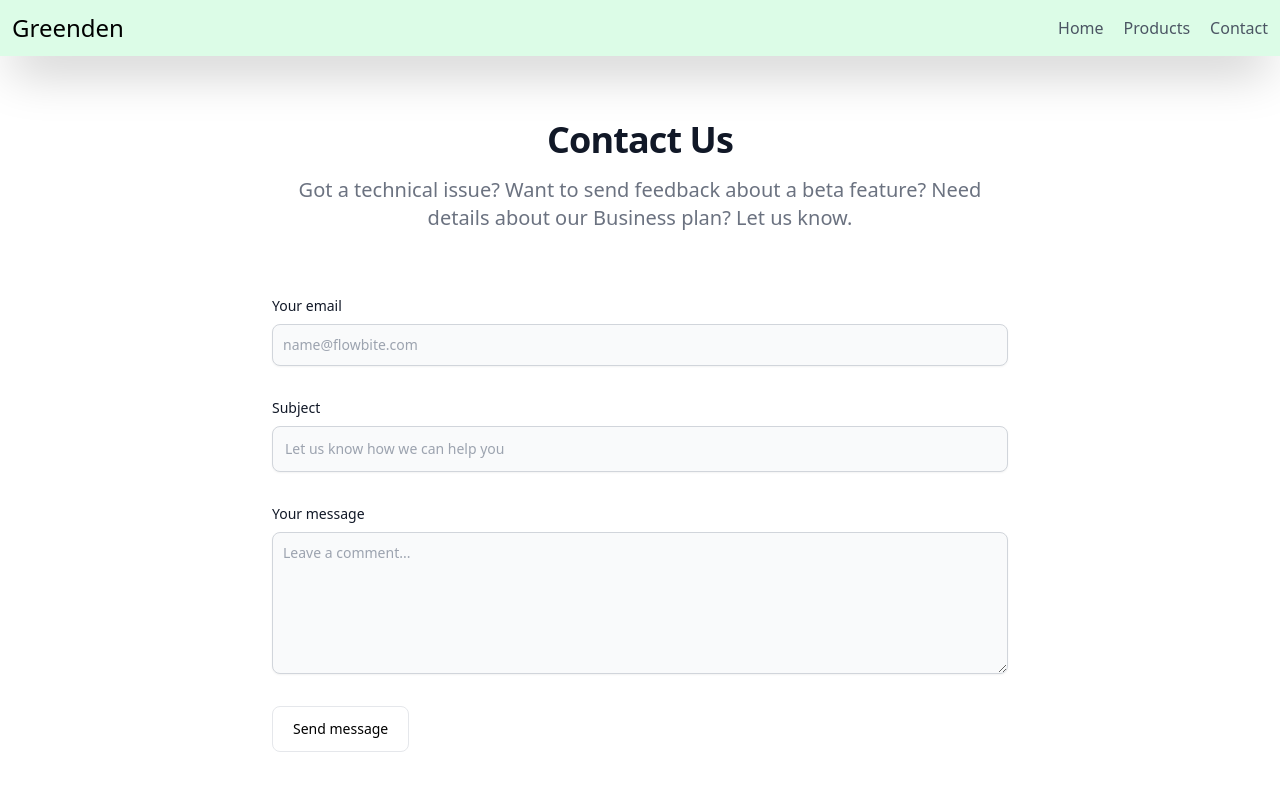
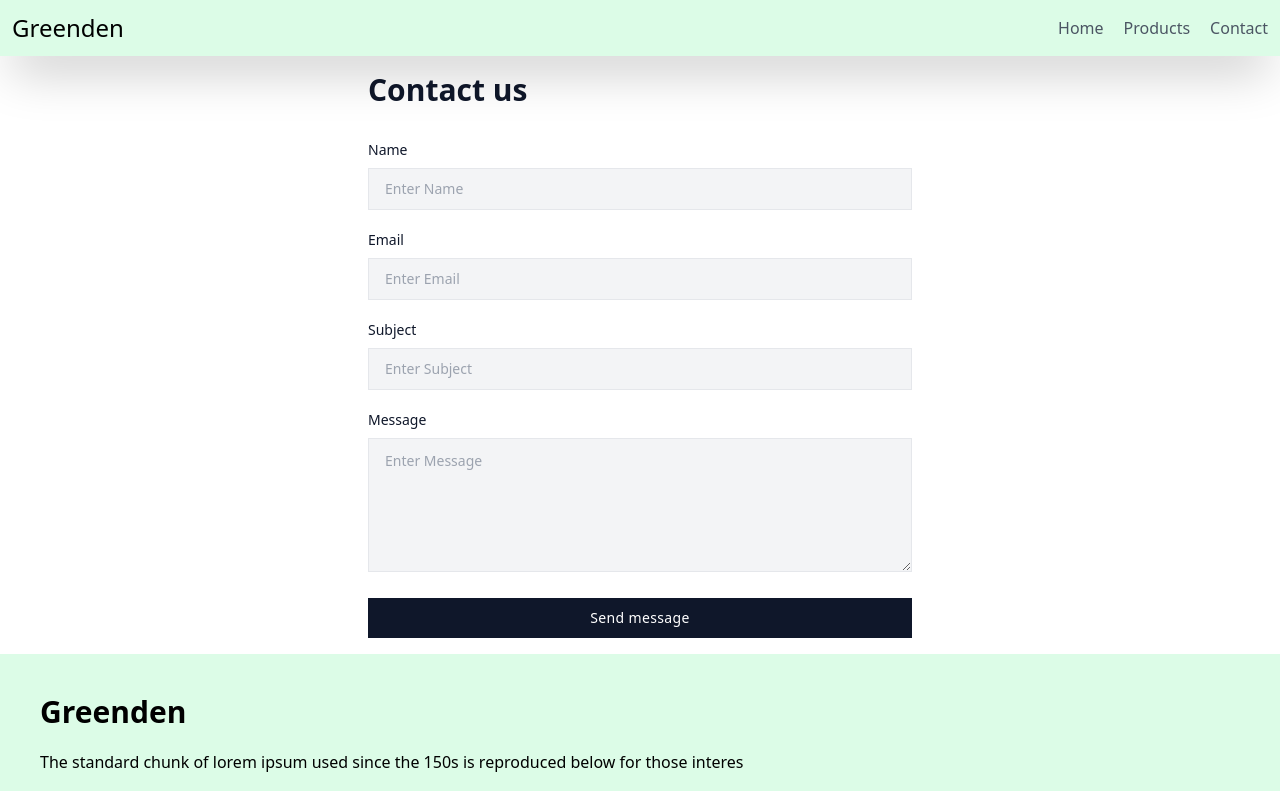
Before and after one commit to nather24/greendan_tailwindcss, a website: page contact.html in a window 1280 px wide. Shown: the top 791 px of the page. Drawn offline with nearby package versions, Linux system fonts and the light colour scheme.

Commit message:
update contact us

```diff
--- a/contact.html
+++ b/contact.html
@@ -32,27 +32,33 @@
         </ul>
     </nav>
 
-    <section class="bg-white dark:bg-gray-900">
-  <div class="py-8 lg:py-16 px-4 mx-auto max-w-screen-md">
-      <h2 class="mb-4 text-4xl tracking-tight font-extrabold text-center text-gray-900 dark:text-white">Contact Us</h2>
-      <p class="mb-8 lg:mb-16 font-light text-center text-gray-500 dark:text-gray-400 sm:text-xl">Got a technical issue? Want to send feedback about a beta feature? Need details about our Business plan? Let us know.</p>
-      <form action="#" class="space-y-8">
+   <div class="p-4 mx-auto max-w-xl bg-white">
+        <h2 class="text-3xl text-slate-900 font-bold">Contact us</h2>
+        <form class="mt-8 space-y-5">
           <div>
-              <label for="email" class="block mb-2 text-sm font-medium text-gray-900 dark:text-gray-300">Your email</label>
-              <input type="email" id="email" class="shadow-sm bg-gray-50 border border-gray-300 text-gray-900 text-sm rounded-lg focus:ring-primary-500 focus:border-primary-500 block w-full p-2.5 dark:bg-gray-700 dark:border-gray-600 dark:placeholder-gray-400 dark:text-white dark:focus:ring-primary-500 dark:focus:border-primary-500 dark:shadow-sm-light" placeholder="name@flowbite.com" required>
+            <label class='text-sm text-slate-900 font-medium mb-2 block'>Name</label>
+            <input type='text' placeholder='Enter Name'
+              class="w-full py-2.5 px-4 text-slate-800 bg-gray-100 border border-gray-200 focus:border-slate-900 focus:bg-transparent text-sm outline-0 transition-all" />
           </div>
           <div>
-              <label for="subject" class="block mb-2 text-sm font-medium text-gray-900 dark:text-gray-300">Subject</label>
-              <input type="text" id="subject" class="block p-3 w-full text-sm text-gray-900 bg-gray-50 rounded-lg border border-gray-300 shadow-sm focus:ring-primary-500 focus:border-primary-500 dark:bg-gray-700 dark:border-gray-600 dark:placeholder-gray-400 dark:text-white dark:focus:ring-primary-500 dark:focus:border-primary-500 dark:shadow-sm-light" placeholder="Let us know how we can help you" required>
+            <label class='text-sm text-slate-900 font-medium mb-2 block'>Email</label>
+            <input type='email' placeholder='Enter Email'
+              class="w-full py-2.5 px-4 text-slate-800 bg-gray-100 border border-gray-200 focus:border-slate-900 focus:bg-transparent text-sm outline-0 transition-all" />
           </div>
-          <div class="sm:col-span-2">
-              <label for="message" class="block mb-2 text-sm font-medium text-gray-900 dark:text-gray-400">Your message</label>
-              <textarea id="message" rows="6" class="block p-2.5 w-full text-sm text-gray-900 bg-gray-50 rounded-lg shadow-sm border border-gray-300 focus:ring-primary-500 focus:border-primary-500 dark:bg-gray-700 dark:border-gray-600 dark:placeholder-gray-400 dark:text-white dark:focus:ring-primary-500 dark:focus:border-primary-500" placeholder="Leave a comment..."></textarea>
+          <div>
+            <label class='text-sm text-slate-900 font-medium mb-2 block'>Subject</label>
+            <input type='text' placeholder='Enter Subject'
+              class="w-full py-2.5 px-4 text-slate-800 bg-gray-100 border border-gray-200 focus:border-slate-900 focus:bg-transparent text-sm outline-0 transition-all" />
           </div>
-          <button type="submit" class="border border-gray-200 md:text-black py-3 px-5 text-sm font-medium text-center text-white rounded-lg bg-primary-700 sm:w-fit hover:bg-primary-800 focus:ring-4 focus:outline-none focus:ring-primary-300 dark:bg-primary-600 dark:hover:bg-primary-700 dark:focus:ring-primary-800">Send message</button>
-      </form>
-  </div>
-</section>
+          <div>
+            <label class='text-sm text-slate-900 font-medium mb-2 block'>Message</label>
+            <textarea placeholder='Enter Message' rows="6"
+              class="w-full px-4 text-slate-800 bg-gray-100 border border-gray-200 focus:border-slate-900 focus:bg-transparent text-sm pt-3 outline-0 transition-all"></textarea>
+          </div>
+          <button type='button'
+            class="text-white bg-slate-900 font-medium hover:bg-slate-800 tracking-wide text-sm px-4 py-2.5 w-full border-0 outline-0 cursor-pointer">Send message</button>
+        </form>
+      </div>
 
     <!--Footer-->
     <section class="bg-green-100 p-10 flex flex-col gap-5">
```
